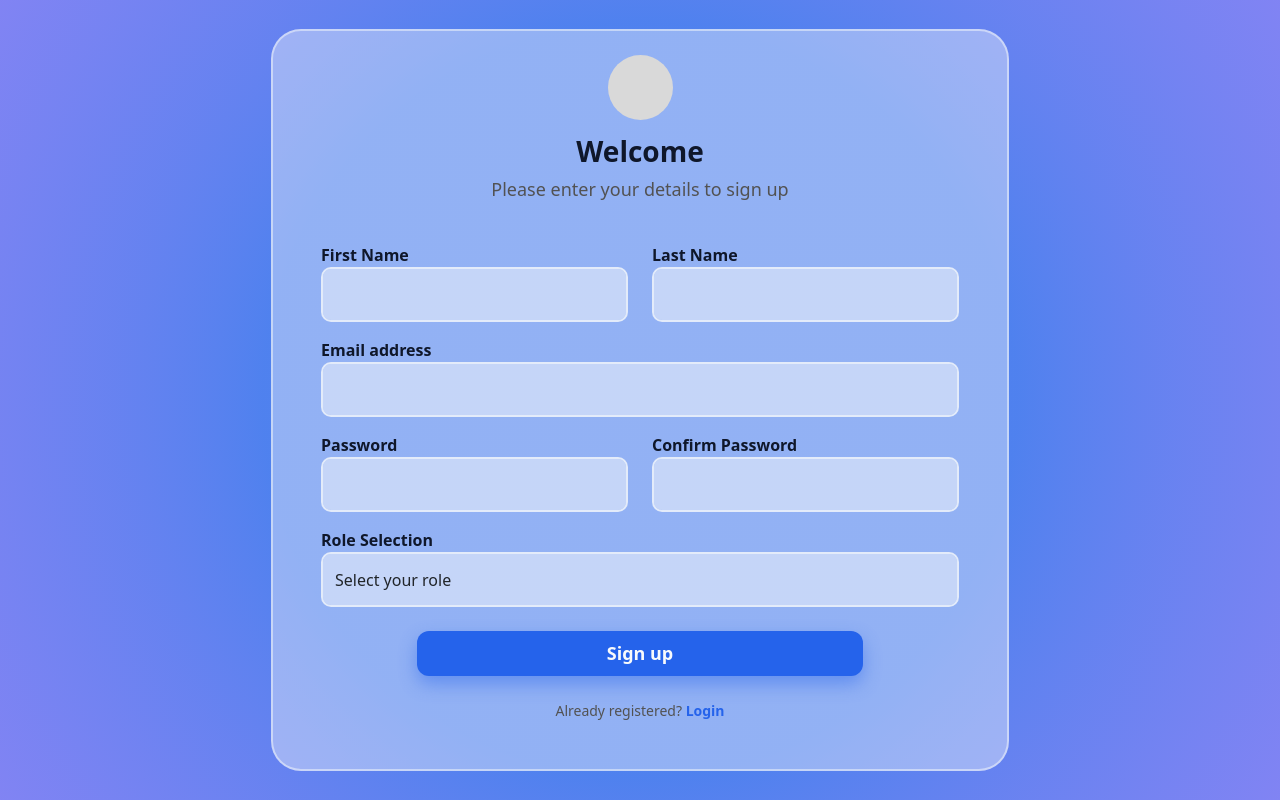
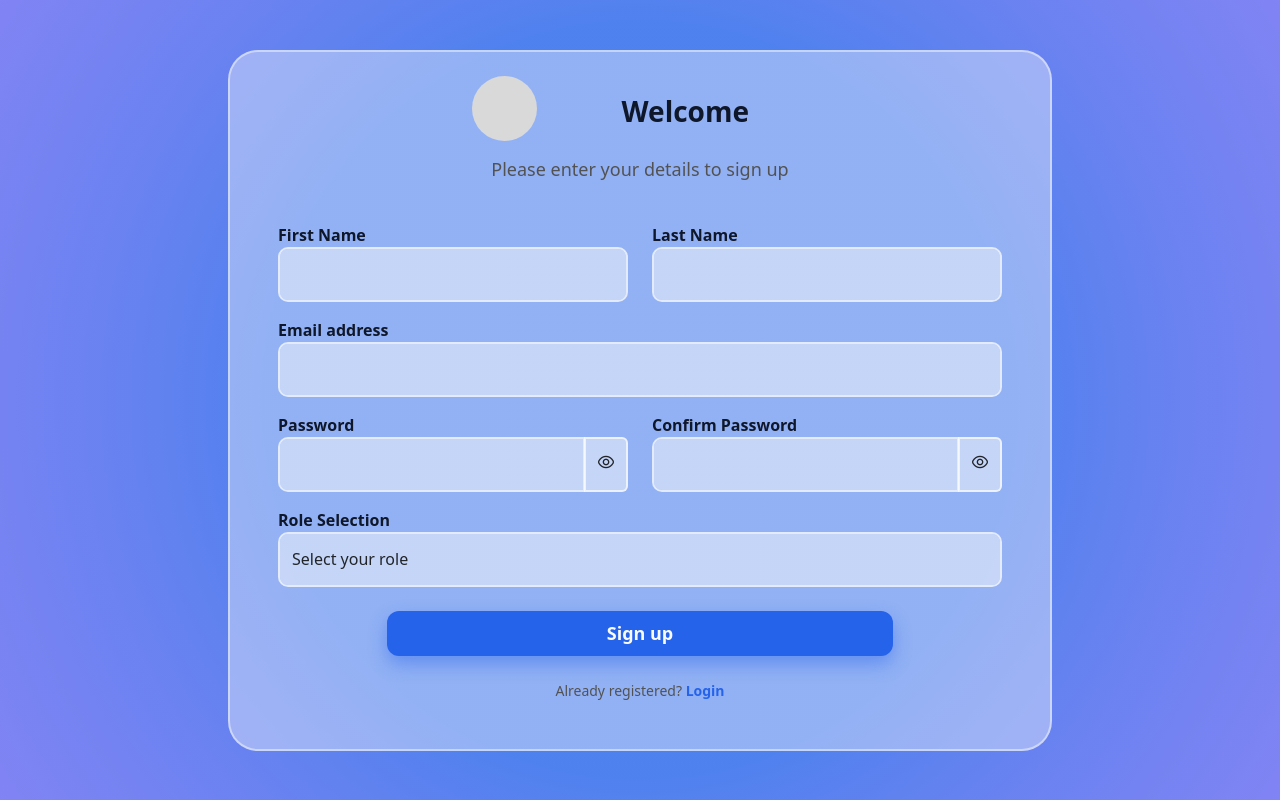
Before and after one commit to Karan-512/django-ai-recruitment-portal, a Django app: page /signup/ in a window 1280 px wide. Run offline with Django 5.2, Linux system fonts and the light colour scheme; some libraries are stand-ins or nearby versions.

Commit message:
Authentication: 1. Added Show password for both login and signup 2. UI Modifications for UI

```diff
--- a/Authentication/templates/signup.html
+++ b/Authentication/templates/signup.html
@@ -9,14 +9,15 @@
     <link href="https://cdn.jsdelivr.net/npm/bootstrap@5.3.8/dist/css/bootstrap.min.css" rel="stylesheet"
         integrity="sha384-sRIl4kxILFvY47J16cr9ZwB07vP4J8+LH7qKQnuqkuIAvNWLzeN8tE5YBujZqJLB" crossorigin="anonymous">
     <link rel="stylesheet" href="{% static 'css/main.css' %}">
+    <link rel="stylesheet" href="https://cdn-uicons.flaticon.com/uicons-regular-rounded/css/uicons-regular-rounded.css">
 </head>
 
 <body>
     <div class="container-fluid auth-background">
         <div class="auth-card text-center px-5 py-4 d-flex align-items-center flex-column">
             <div class="row align-items-center justify-content-center w-50 mx-auto">
-                <a href="{% url 'landing' %}">
-                    <div class="avatar col-3"></div>
+                <a class="col-3" href="{% url 'landing' %}">
+                    <div class="avatar"></div>
                 </a>
                 <div class="col-9">
                     <h3>Welcome</h3>
@@ -50,12 +51,26 @@
                 <div class="row mb-3">
                     <div class="col-md-6">
                         <label>Password</label>
-                        <input type="password" name="password1" class="form-control" required>
+                        <div class="input-group">
+                            <input type="password" name="password1" id="password1" class="form-control" required>
+
+                            <span class="input-group-text" style="cursor: pointer;"
+                                onclick="togglePassword('password1', this)">
+                                <i class="fi fi-rr-eye"></i>
+                            </span>
+                        </div>
                     </div>
 
                     <div class="col-md-6">
                         <label>Confirm Password</label>
-                        <input type="password" name="password2" class="form-control" required>
+                        <div class="input-group">
+                            <input type="password" name="password2" id="password2" class="form-control" required>
+
+                            <span class="input-group-text" style="cursor: pointer;"
+                                onclick="togglePassword('password2', this)">
+                                <i class="fi fi-rr-eye"></i>
+                            </span>
+                        </div>
                     </div>
                 </div>
 
@@ -87,6 +102,7 @@
     <script src="https://cdn.jsdelivr.net/npm/bootstrap@5.3.8/dist/js/bootstrap.bundle.min.js"
         integrity="sha384-FKyoEForCGlyvwx9Hj09JcYn3nv7wiPVlz7YYwJrWVcXK/BmnVDxM+D2scQbITxI"
         crossorigin="anonymous"></script>
+        <script src="{% static 'js/main.js' %}"></script>
 </body>
 
 </html>
--- a/static/css/main.css
+++ b/static/css/main.css
@@ -168,7 +168,8 @@ body {
 }
 
 .auth-form input,
-.auth-form select {
+.auth-form select,
+.auth-form span {
     background-color: color-mix(in srgb, var(--bg-color) 50%, transparent);
     border: 2px solid color-mix(in srgb, var(--bg-color) 80%, transparent);
 }
--- /dev/null
+++ b/static/js/main.js
@@ -0,0 +1,20 @@
+function togglePassword(inputId, iconWrapper) {
+
+    const input = document.getElementById(inputId);
+    const icon = iconWrapper.querySelector("i");
+
+    if (input.type === "password") {
+        input.type = "text";
+
+        // Change to eye-slash icon
+        icon.classList.remove("fi-rr-eye");
+        icon.classList.add("fi-rr-eye-crossed");
+
+    } else {
+        input.type = "password";
+
+        // Change back to eye icon
+        icon.classList.remove("fi-rr-eye-crossed");
+        icon.classList.add("fi-rr-eye");
+    }
+}
```
Also changed, not shown: Authentication/templates/login.html (+12 -1 lines).
